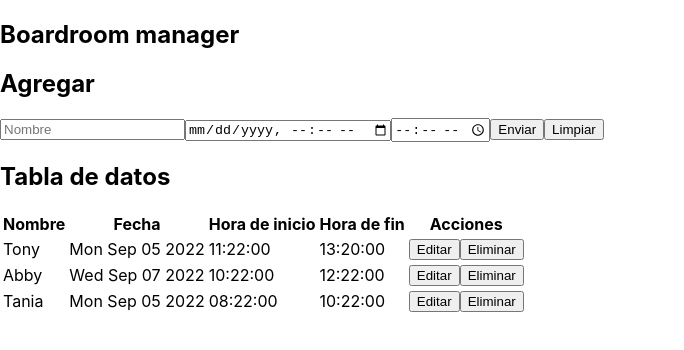
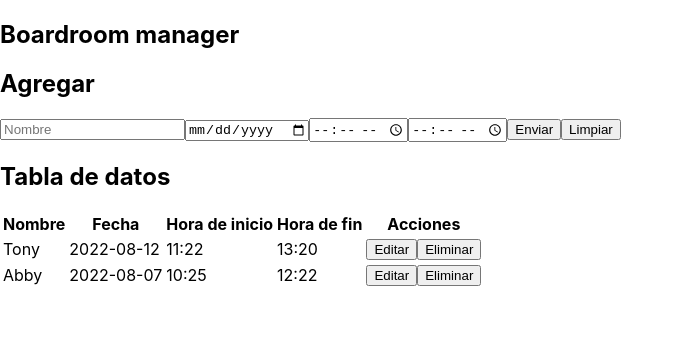
Before and after one commit to Croobat/boardroom-manager, a React (Create React App) app: page / in a window 1280 px wide. Shown: the top 350 px of the page, without its empty margins (0-684 px from the left). Built offline with nearby package versions, Linux system fonts and the light colour scheme.

Commit message:
split startDate and startTime, can add new dates

```diff
--- a/src/components/CrudApp.jsx
+++ b/src/components/CrudApp.jsx
@@ -6,32 +6,29 @@ const testDb = [
   {
     id: 1,
     name: 'Tony',
-    startTime: new Date(2022, 8, 5, 11, 22),
-    endTime: new Date(2022, 8, 5, 13, 20),
+    startDate: "2022-08-12",
+    startTime: "11:22",
+    endTime: "13:20"
   },
   {
     id: 2,
     name: 'Abby',
-    startTime: new Date(2022, 8, 7, 10, 22),
-    endTime: new Date(2022, 8, 7, 12, 22),
-  },
-  {
-    id: 3,
-    name: 'Tania',
-    startTime: new Date(2022, 8, 5, 8, 22),
-    endTime: new Date(2022, 8, 7, 10, 22),
+    startDate: "2022-08-07",
+    startTime: "10:25",
+    endTime: "12:22"
   },
 ]
 
 function CrudApp() {
-  const [db, setdb] = useState(testDb)
+  const [db, setDb] = useState(testDb)
 
   const [dataToEdit, setdataToEdit] = useState(null)
 
   const createData = (data) => {
-    console.log(data);
-    // setDb([..db, data]);
-  }
+    // Uso la fecha como id único solo por simplicidad
+    data.id = Date.now();
+    setDb([...db, data]);
+   }
 
   const updateData = (data) => {}
 
--- a/src/components/CrudForm.jsx
+++ b/src/components/CrudForm.jsx
@@ -3,6 +3,7 @@ import { useState, useEffect } from 'react'
 const initialForm = {
   id: null,
   name: '',
+  startDate: '',
   startTime: '',
   endTime: '',
 }
@@ -21,7 +22,7 @@ function CrudForm({ createData, updateData, dataToEdit, setDataToEdit }) {
     e.preventDefault();
 
     // Check empty fields
-    if (!form.name || !form.startTime || !form.endTime) {
+    if (!form.name || !form.startDate || !form.startTime || !form.endTime) {
       alert("Datos incompletos");
       return;
     }
@@ -60,7 +61,13 @@ function CrudForm({ createData, updateData, dataToEdit, setDataToEdit }) {
           value={form.name}
         />
         <input
-          type='datetime-local'
+          type='date'
+          name='startDate'
+          onChange={handleChange}
+          value={form.startDate}
+        />
+        <input
+          type='time'
           name='startTime'
           onChange={handleChange}
           value={form.startTime}
--- a/src/components/CrudTableRow.jsx
+++ b/src/components/CrudTableRow.jsx
@@ -4,9 +4,12 @@ function CrudTableRow({ el }) {
   return (
     <tr>
       <td>{el.name}</td>
-      <td>{el.startTime.toDateString()}</td>
-      <td>{el.startTime.toTimeString().slice(0, 8)}</td>
-      <td>{el.endTime.toTimeString().slice(0, 8)}</td>
+      <td>{el.startDate}</td>
+      <td>{el.startTime}</td>
+      <td>{el.endTime}</td>
+      {/* <td>{el.startTime.toDateString()}</td> */}
+      {/* <td>{el.startTime.toTimeString().slice(0, 8)}</td> */}
+      {/* <td>{el.endTime.toTimeString().slice(0, 8)}</td> */}
       <td>
         <button>Editar</button>
         <button>Eliminar</button>
```
